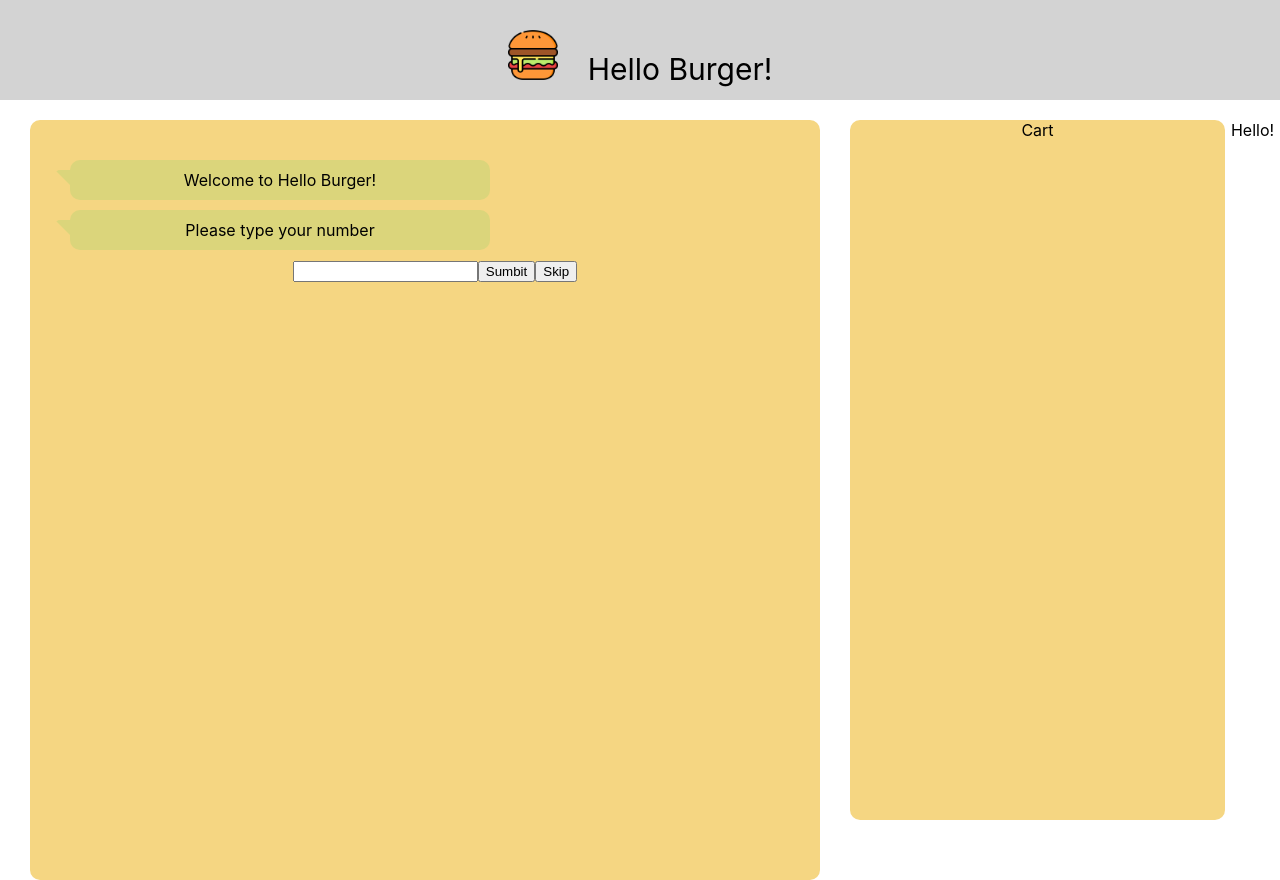
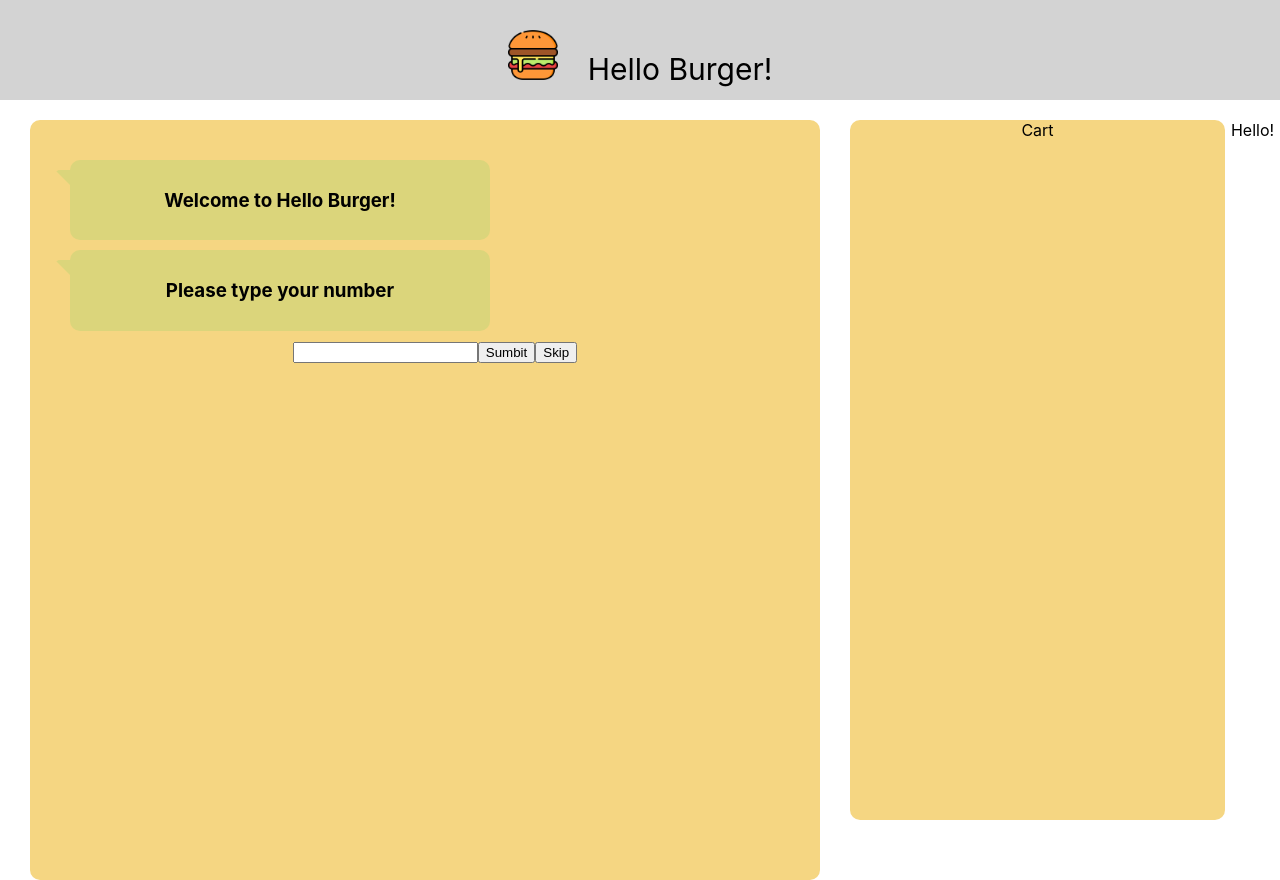
Before and after one commit to sewon0918/HCI_HLK, a React (Create React App) app: page / in a window 1280 px wide. Built offline with nearby package versions, Linux system fonts and the light colour scheme.

Commit message:
settimeout

```diff
--- a/src/components/UserInformation/index.jsx
+++ b/src/components/UserInformation/index.jsx
@@ -8,8 +8,19 @@ class UserInformation extends React.Component {
     constructor(props) {
         super(props);
         this.onSubmit = this.onSubmit.bind(this);
-        this.state = {isLoggedIn: 0, phone: ""};
+        this.onSkip = this.onSkip.bind(this);
+        this.componentDidMount = this.componentDidMount.bind(this);
+        // this.componentDidMount2 = this.componentDidMount2.bind(this);
+        this.state = {isLoggedIn: 0, phone: "", show: false, show2: false};
     }
+    componentDidMount(){
+        setTimeout(()=>{
+           this.setState({show: true})
+        },1000)
+        setTimeout(()=>{
+            this.setState({show2: true})
+        },3000)
+     }
     loginClick() {
         this.setState({isLoggedIn: true});
       }
@@ -22,7 +33,9 @@ class UserInformation extends React.Component {
         const number = document.getElementById("number").value;
         console.log(number);
         this.setState({isLoggedIn: 1, phone: number});
-        //setTimeout()
+    }
+    onSkip(){
+        this.setState({isLoggedIn: -1, phone: '-1'});
     }
     next(){
         document.getElementById("recommendMenu")
@@ -39,12 +52,12 @@ class UserInformation extends React.Component {
         }
         return(
             <div>
-                <div className = 'dialog'>Welcome to Hello Burger! </div>
-                <div className = 'dialog'>Please type your number </div>
+                {this.state.show && <div className = 'dialog'><h3>Welcome to Hello Burger!</h3></div>}
+                {this.state.show2 && <div className = 'dialog'><h3>Please type your number</h3></div>}
                 <div>
                     <input id = "number"/>
                     <button onClick = {this.onSubmit}> Sumbit </button>
-                    <button onClick = {this.onSubmit}> Skip </button>
+                    <button onClick = {this.onSkip}> Skip </button>
                 </div>
                 {recommend}
             </div>
```
